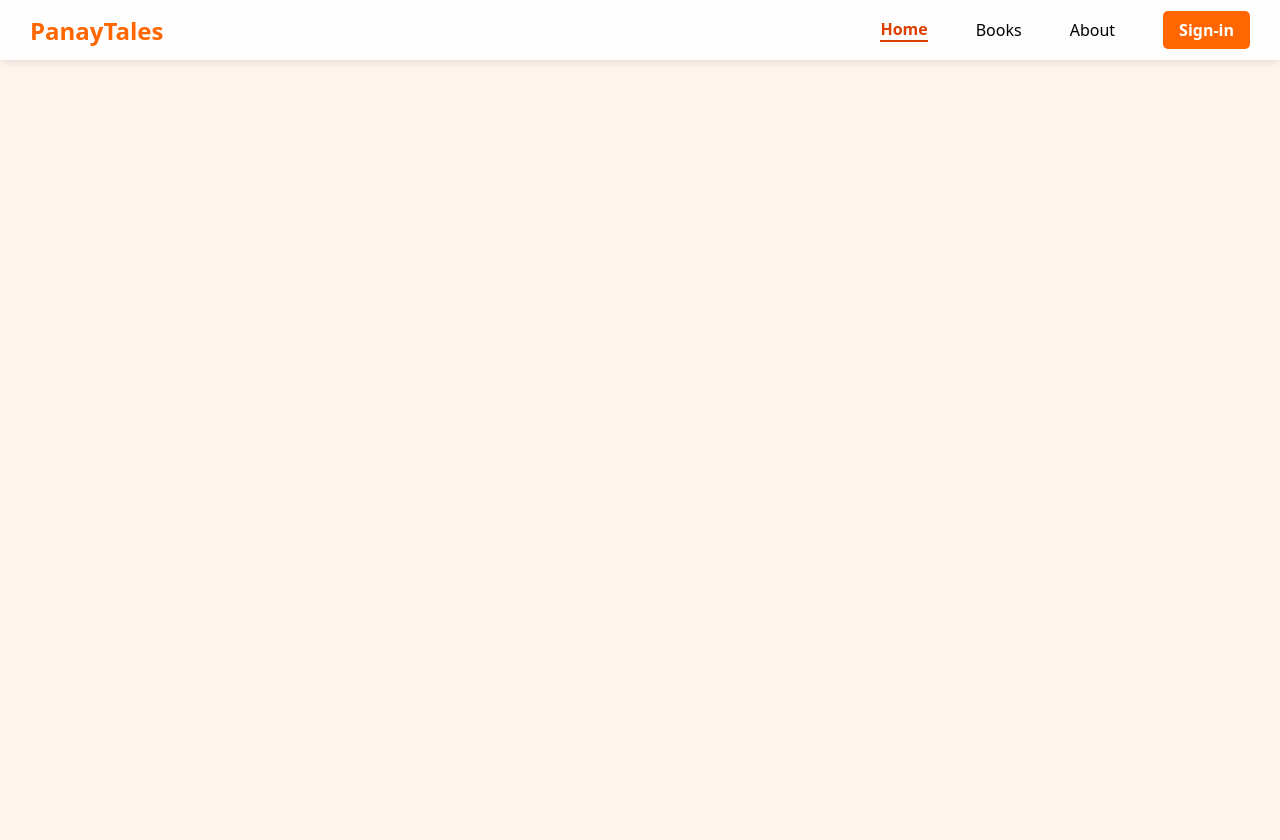
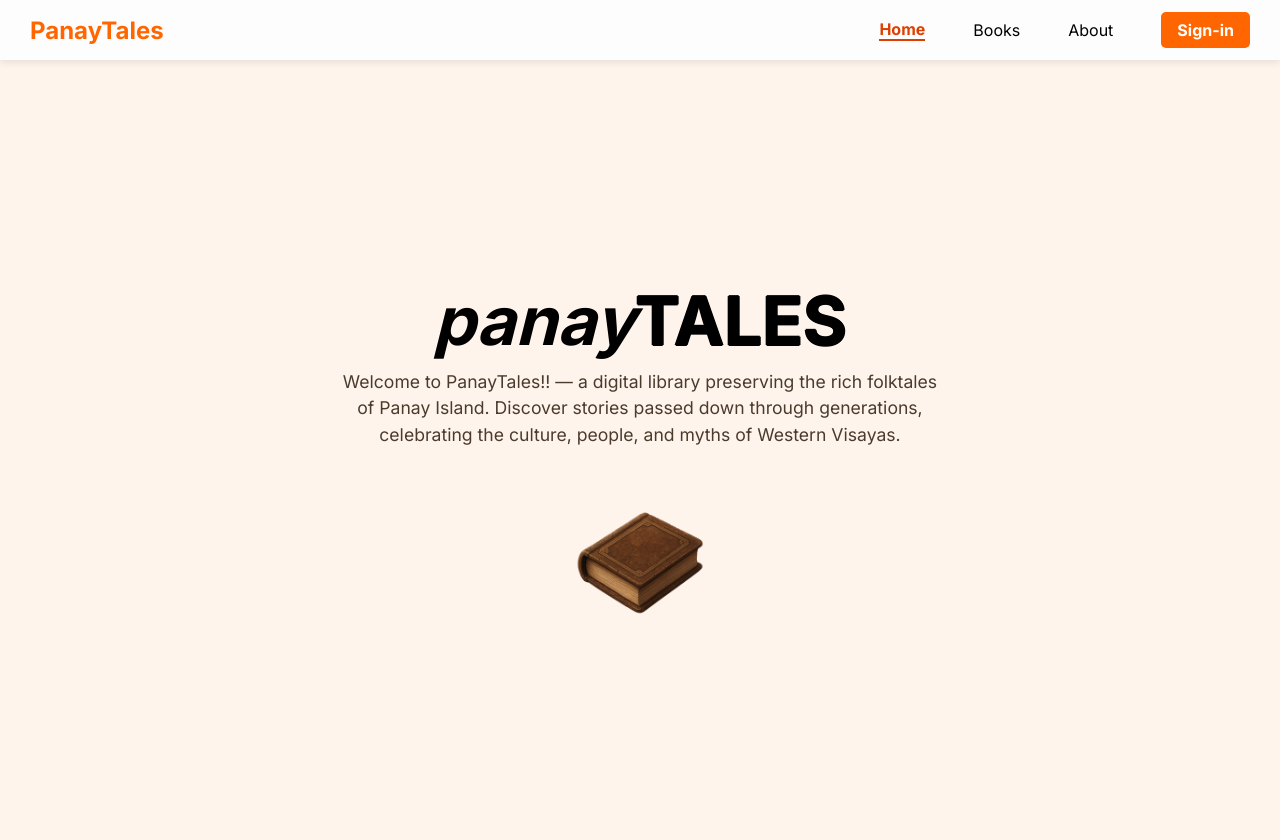
Before and after one commit to christianjayvillanueva-1654/ITC-PROJECT, a PHP site: page /HomePage.php in a window 1280 px wide. Before the commit the page ends 63 px from the top, so only its background shows below. Run offline with PHP 8.4, Linux system fonts and the light colour scheme.

Commit message:
structure for home interface

```diff
--- a/Books.php
+++ b/Books.php
@@ -20,6 +20,7 @@
   <?php include 'navbar.php'; ?>
 
   <div class="about-container">
+
 
     <div class="about-page1">
 
--- a/HomePage.php
+++ b/HomePage.php
@@ -13,7 +13,17 @@
   <link href="https://fonts.googleapis.com/css2?family=Inter:wght@300;400;600;700&family=Merriweather:wght@400;700&display=swap" rel="stylesheet">
   <?php include 'navbar.php'; ?>
 
-  <main>
+  <main class="hero">
+    <h1 class="brand-title">
+    <span class="panay">panay</span><span class="TALES">TALES</span>
+  </h1>
+   <p class="intro">
+    Welcome to PanayTales!! — a digital library preserving the rich folktales of Panay Island.
+    Discover stories passed down through generations, celebrating the culture, people, and myths of Western Visayas.
+  </p>
+   <a href="Books.php" class="book-button">
+    <img src="images/book-button.png" alt="Go to Books">
+  </a>
   </main>
 </body>
 
--- a/css/Homepage.css
+++ b/css/Homepage.css
@@ -1,10 +1,59 @@
 body {
   background-color: oklch(97.356% 0.01586 58.432);
-  font-family: 'Intel One Mono', 'Clear Sans', system-ui, -apple-system, 'Segoe UI', Roboto, 'Helvetica Neue', Arial, sans-serif;
+  font-family: 'Inter', sans-serif;
+  margin: 0;
+  overflow: hidden; /* no scrollbars */
+}
+
+.hero {
   width: 100%;
+  height: calc(100vh - 60px);
+  display: flex;
+  flex-direction: column;
+  justify-content: center;
+  align-items: center;
+  text-align: center;
+
+  transform: translateY(40px); /* pushes everything lower */
+}
+.panay {
+  font-weight: 700;
+  font-style: italic;
+  font-family: 'Inter', sans-serif;
+  font-variation-settings: "slnt" -10; /* forces italic slant even if the browser cheats */
+}
+
+.TALES {
+  font-weight: 1000;
+  font-family: 'Inter', sans-serif;
+
+  /* visually thicker without breaking the font */
+  text-shadow:
+    1px 0 currentColor,
+    -1px 0 currentColor,
+    0 1px currentColor,
+    0 -1px currentColor;
+}
+
+
+.brand-title {
+  font-size: 4.2rem; /* slightly smaller */
+  font-weight: 700;
   margin: 0;
-  padding: 0;
-  box-sizing: border-box;
-  overflow: hidden; /* disables both vertical and horizontal scroll */
-  height: 100%;     /* ensures content fits viewport */
+  line-height: 1;
 }
+
+.intro {
+  margin-top: 15px; /* smaller gap */
+  font-size: 1.1rem; /* slightly smaller */
+  max-width: 600px;
+  line-height: 1.5;
+  color: #4a3b2d;
+}
+
+.book-button img {
+  width: 140px; /* tiny bit smaller */
+  margin-top: 20px;
+  cursor: pointer;
+  transition: transform 0.2s ease;
+}
```
Also changed, not shown: images/book-button.png (added).
